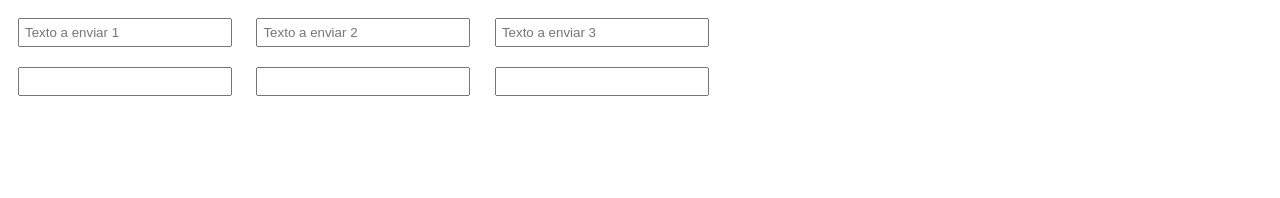
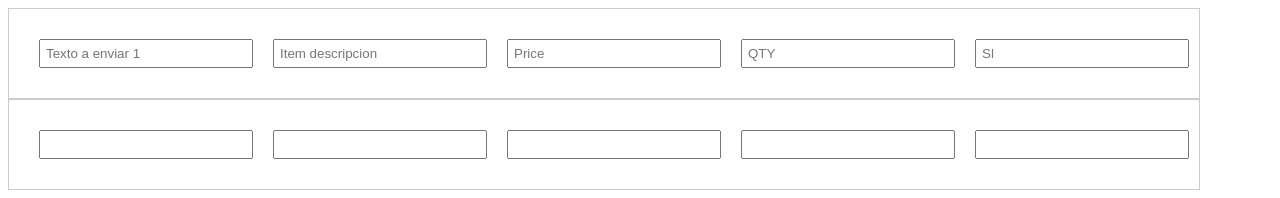
Before and after one commit to MarianaLHH/Mercagi_pasantias, a plain HTML site: page index.html in a window 1280 px wide. Drawn offline with Linux system fonts and the light colour scheme.

Commit message:
corregido

```diff
--- a/index.css
+++ b/index.css
@@ -7,3 +7,21 @@ input {
   padding: 5px;
   width: 200px;
 }
+
+body {
+  font-family: Arial, sans-serif;
+
+  .caja {
+    border: 1px solid #ccc;
+    padding: 20px;
+    width: 1150px; /* Ajusta el ancho de la caja según sea necesario */
+    display: flex; /* Usamos flexbox para alinear elementos horizontalmente */
+    flex-wrap: wrap; /* Permitimos que los elementos se envuelvan si no caben en una sola fila */
+    gap: 10px; /* Agrega un espacio entre los elementos */
+  }
+
+  .caja div {
+    display: flex; /* Alineamos los elementos de cada fila horizontalmente */
+    align-items: center; /* Centramos verticalmente los elementos */
+  }
+}
--- a/index.html
+++ b/index.html
@@ -7,17 +7,25 @@
     <link rel="stylesheet" href="index.css" />
   </head>
   <!--Inputs de entrada-->
+  <div class="caja">
   <div>
     <input type="text" id="inputOrigen1" placeholder="Texto a enviar 1" />
-    <input type="text" id="inputOrigin2" placeholder="Texto a enviar 2" />
-    <input type="text" id="inputOrigen3" placeholder="Texto a enviar 3"/>
+    <input type="text" id="inputOrigin2" placeholder="Item descripcion" />
+    <input type="text" id="inputOrigen3" placeholder="Price"/>
+    <input type="text" id="inputOrigin4" placeholder="QTY" />
+    <input type="text" id="inputOrigen5" placeholder="Sl"/>
   </div>
+</div>
   <!--Inputs de salida-->
+  <div class="caja">
   <div>
     <input type="text" id="inputDestino1" readonly />
     <input type="text" id="inputDestino2" readonly />
     <input type="text" id="inputDestino3" readonly/>
+    <input type="text" id="inputDestino4" readonly />
+    <input type="text" id="inputDestino5" readonly/>
   </div>
+</div>
     <script src="index.js"></script>
   </body>
 </html>
--- a/index.js
+++ b/index.js
@@ -15,3 +15,15 @@ document.getElementById("inputOrigen3").addEventListener("input", function () {
   const texto = this.value;
   document.getElementById("inputDestino3").value = texto;
 });
+
+//Input de entrada y salida
+document.getElementById("inputOrigen4").addEventListener("input", function () {
+  const texto = this.value;
+  document.getElementById("inputDestino4").value = texto;
+});
+
+//Input de entrada y salida
+document.getElementById("inputOrigen5").addEventListener("input", function () {
+  const texto = this.value;
+  document.getElementById("inputDestino5").value = texto;
+});
```
